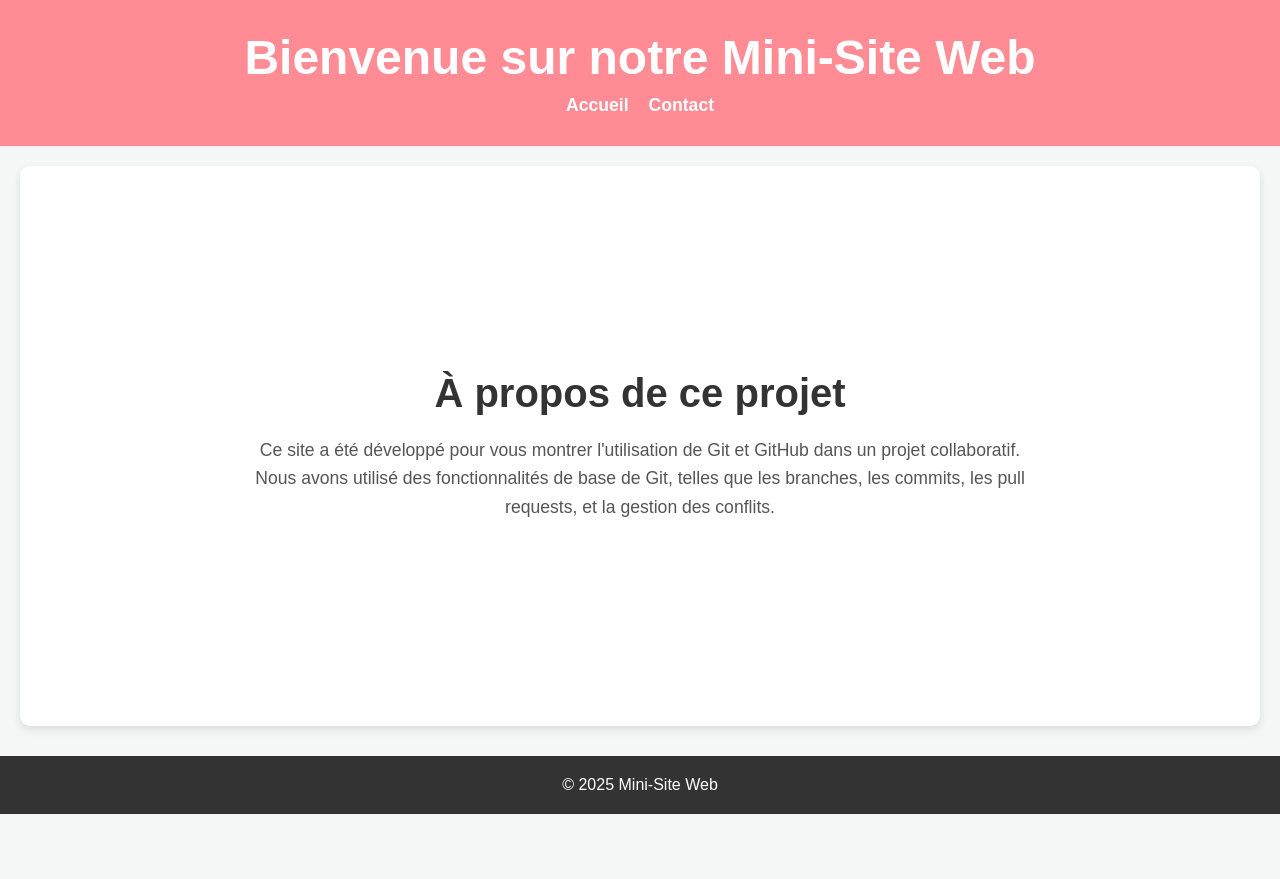
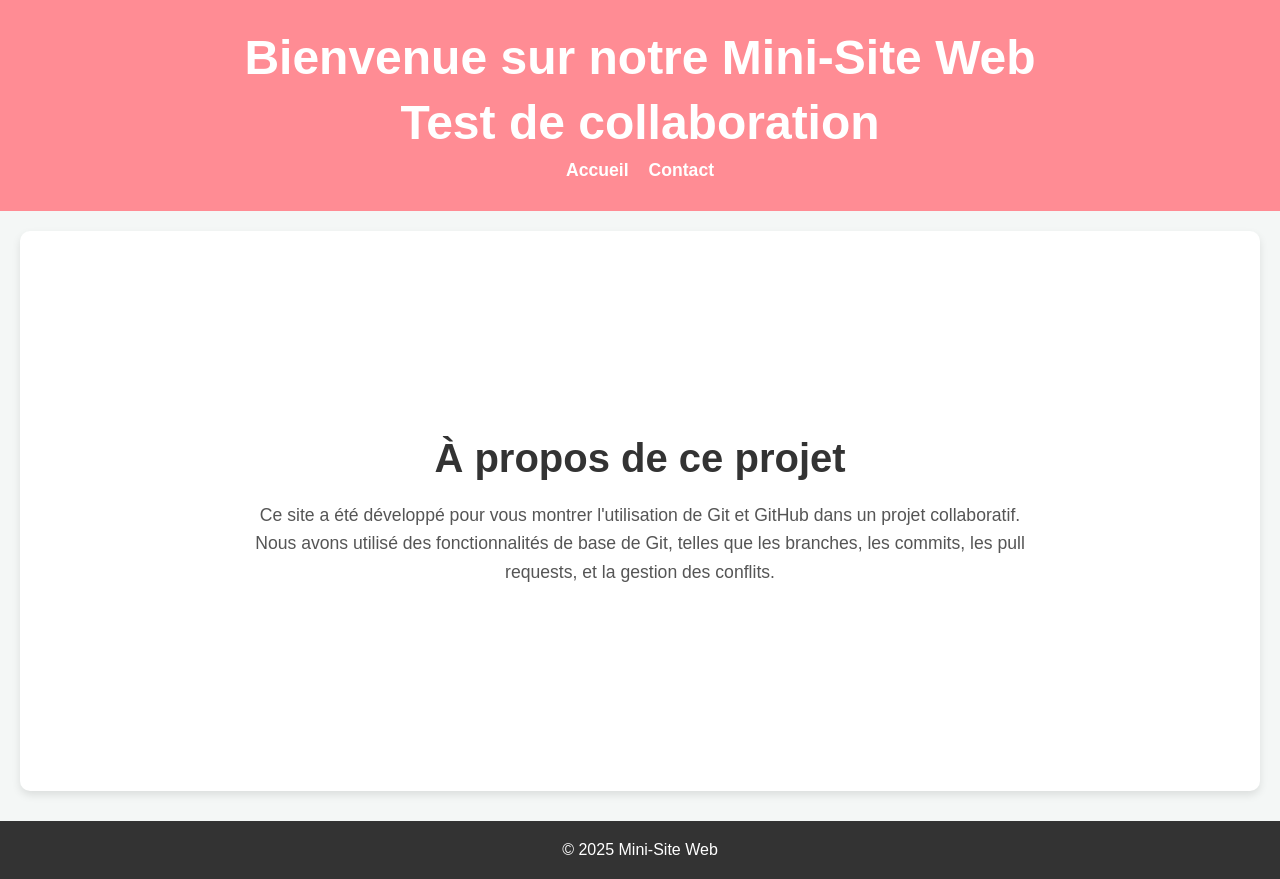
Before and after one commit to feryellahbibi1234/minisite, a plain HTML site: page index.html in a window 1280 px wide. Before the commit the page ends 814 px from the top, so only its background shows below. Drawn offline with Linux system fonts and the light colour scheme.

Commit message:
commit feriel

```diff
--- a/index.html
+++ b/index.html
@@ -9,6 +9,7 @@
 <body>
     <header>
         <h1>Bienvenue sur notre Mini-Site Web</h1>
+        <h1> Test de collaboration</h1>
         <nav>
             <ul>
                 <li><a href="index.html">Accueil</a></li>
```
